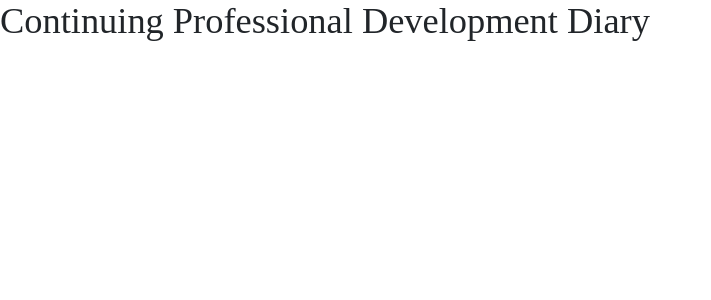
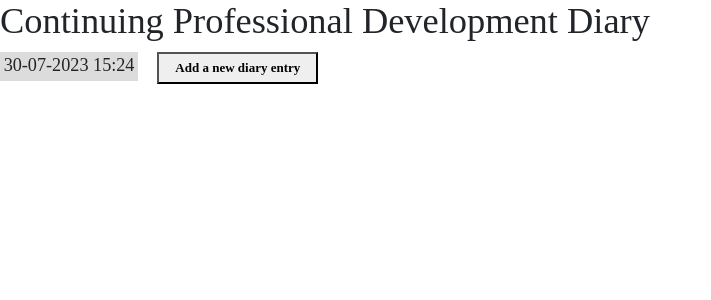
Before and after one commit to DaveTrev/p4-Django-diary, a Django app: page / in a window 1280 px wide. Shown: the top 300 px of the page, without its empty margins (0-711 px from the left). Run offline with Django 3.2, Linux system fonts and the light colour scheme; data that the repository does not hold is empty; some web fonts are replaced.

Commit message:
added navigation, issue with reverse entrycreate

```diff
--- a/cpddiary/templates/cpddiary/base.html
+++ b/cpddiary/templates/cpddiary/base.html
@@ -7,8 +7,6 @@
     <title>CPD Diary</title>
 
     <link rel="preconnect" href="https://fonts.gstatic.com">
-    <link href="https://fonts.googleapis.com/css2?family=Roboto:wght@300&display=swap" rel="stylesheet">
-    <link href="https://fonts.googleapis.com/css2?family=Lato:wght@300;700&display=swap" rel="stylesheet">
     <link rel="stylesheet" href="https://cdnjs.cloudflare.com/ajax/libs/font-awesome/5.15.3/css/all.min.css">
     <meta name="viewport" content="width=device-width, initial-scale=1" />
     <link href="https://cdn.jsdelivr.net/npm/bootstrap@5.0.1/dist/css/bootstrap.min.css" rel="stylesheet"
@@ -23,6 +21,16 @@
 <body>
     <h1><a href="/">Continuing Professional Development Diary</a></h1>
 
+    {% if messages %}
+        <ul class="messages">
+            {% for message in messages %}
+            <li class="message">
+                {{ message }}
+            </li>
+            {% endfor %}
+        </ul>
+        {% endif %}
+
     {% block content %} {% endblock %}
 
 </body>
--- a/cpddiary/templates/cpddiary/entry_detail.html
+++ b/cpddiary/templates/cpddiary/entry_detail.html
@@ -10,4 +10,10 @@
     <h3>Type of learning activity: </h3><p>{{ entry.activityType }}</p>
     <h3>Impact on practice: </h3><p>{{ entry.practiceImpact }}</p>
 </article>
+
+<p>
+    <a href="{% url 'entry-update' entry.id %}">✍️ Edit Diary Entry</a>
+    <a href="{% url 'entry-delete' entry.id %}">⛔ Delete Diary Entry</a>
+</p>
+
 {% endblock %}
--- a/cpddiary/templates/cpddiary/entry_list.html
+++ b/cpddiary/templates/cpddiary/entry_list.html
@@ -1,16 +1,24 @@
 {% extends "cpddiary/base.html" %}
 
 {% block content %}
+
+<article>
+    <h2 class="mark">{% now "d-m-Y H:i" %}</em></h2>
+    <a href="{% url 'entry-create' %}"><button>Add a new diary entry</button></a>
+</article>
+
 {% for entry in entry_list %}
+
     <article>
         <h2 class="{{ entry.date|date:'l' }}">
             {{ entry.date|date:'Y-m-d H:i' }}
         </h2>
         <h3>
-            <a href="{% url 'diary-detail' entry.id %}">
+            <a href="{% url 'entry-detail' entry.id %}">
                 {{ entry.title }}
             </a>
         </h3>
     </article>
+
 {% endfor %}
 {% endblock %}
--- a/cpddiary/urls.py
+++ b/cpddiary/urls.py
@@ -10,14 +10,14 @@ urlpatterns = [
     path('', DiaryListView.as_view(), name="diary-list"),
     path('entry/<int:pk>/',
          DiaryDetailView.as_view(),
-         name='diary-detail'),
+         name='entry-detail'),
     path("create",
          DiaryCreateView.as_view(),
-         name='diary-create'),
+         name='entry-create'),
     path("entry/<int:pk>/update",
          DiaryUpdateView.as_view(),
-         name='diary-update'),
+         name='entry-update'),
     path("entry/<int:pk>/delete",
          DiaryDeleteView.as_view(),
-         name='diary-delete'),
+         name='entry-delete'),
 ]
--- a/cpddiary/views.py
+++ b/cpddiary/views.py
@@ -1,5 +1,7 @@
 from django.shortcuts import render
 from django.urls import reverse_lazy
+from django.contrib import messages
+from django.contrib.messages.views import SuccessMessageMixin
 from .models import Entry
 from django.views.generic import (
     ListView,
@@ -19,17 +21,19 @@ class DiaryDetailView(DetailView):
     model = Entry
 
 
-class DiaryCreateView(CreateView):
+class DiaryCreateView(SuccessMessageMixin, CreateView):
     model = Entry
     fields = ["title", "learningOutcome", "activityType", "timeSpent",
               "cpdCredits", "practiceImpact"]
     success_url = reverse_lazy("entry-list")
+    success_message = "Your new CPD diary entry was created!"
 
 
-class DiaryUpdateView(UpdateView):
+class DiaryUpdateView(SuccessMessageMixin, UpdateView):
     model = Entry
     fields = ["title", "learningOutcome", "activityType", "timeSpent",
               "cpdCredits", "practiceImpact"]
+    success_message = "Your new CPD diary entry was updated!"
 
     def get_success_url(self):
         return reverse_lazy(
@@ -41,3 +45,8 @@ class DiaryUpdateView(UpdateView):
 class DiaryDeleteView(DeleteView):
     model = Entry
     success_url = reverse_lazy("entry-list")
+    success_message = "Your diary entry was deleted!"
+
+    def delete(self, request, *args, **kwargs):
+        messages.success(self.request, self.success_message)
+        return super().delete(reqeust, *args, **kwargs)
--- a/static/style.css
+++ b/static/style.css
@@ -91,3 +91,18 @@ input[type="submit"] {
     font-weight: bold;
     min-width: 8rem;
 }
+
+/* Messages */
+
+.messages {
+    padding: 0;
+    list-style: none;
+}
+
+.message {
+    width: 100%;
+    background: lightblue;
+    padding: 1rem;
+    text-align: center;
+    margin: 1rem 0;
+}
```
Also changed, not shown: README.md.
